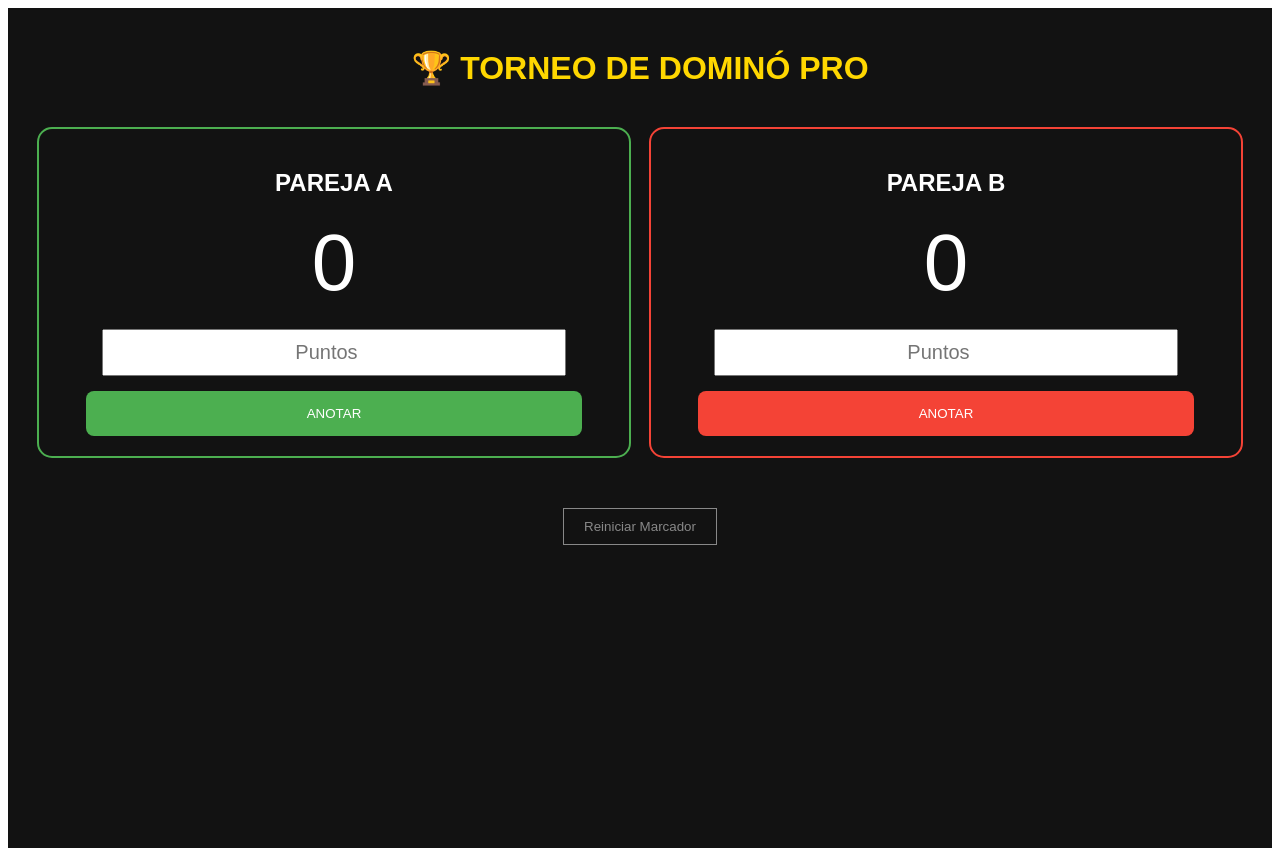
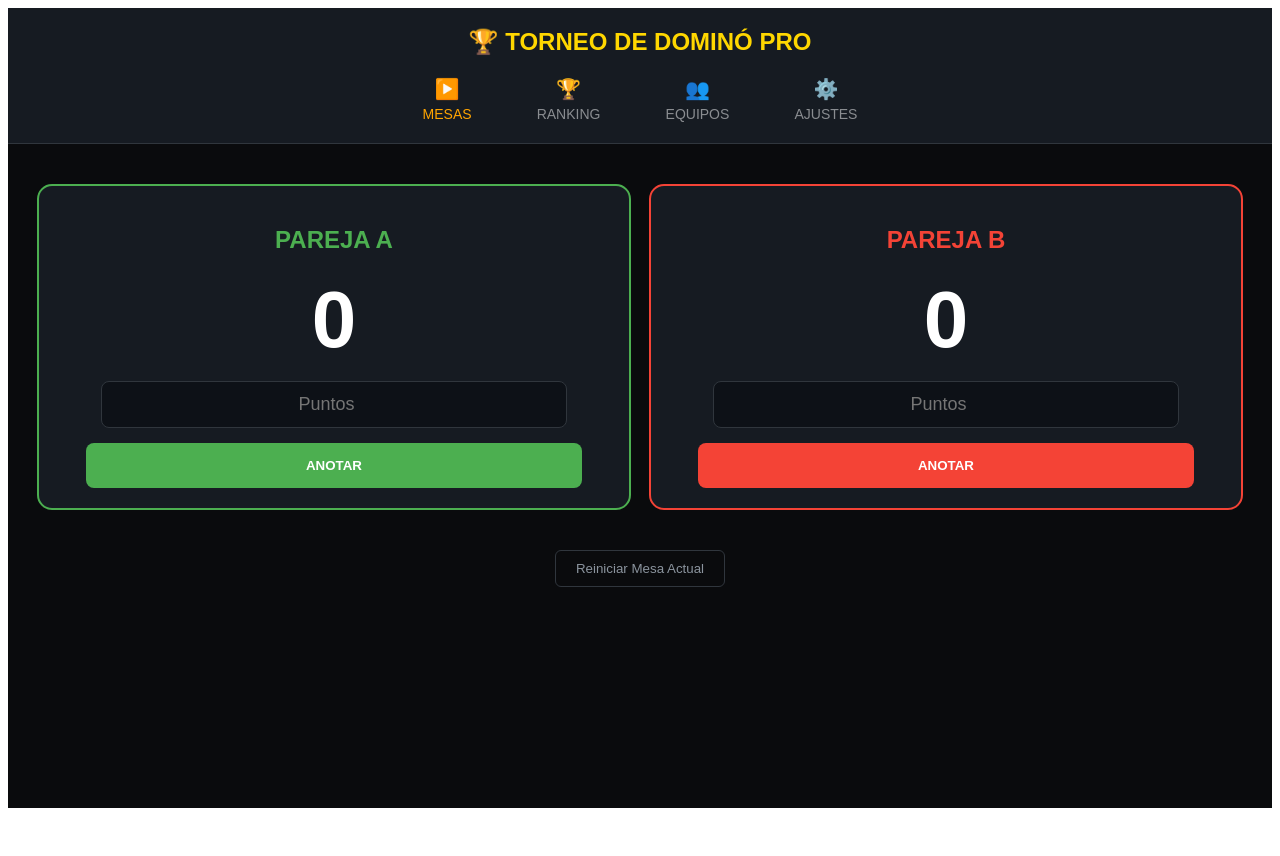
Before and after one commit to denisferrer197-arch/Domino-live-pro, a React (Create React App) app: page / in a window 1280 px wide. After the commit the page ends 816 px from the top, so only its background shows below. Built offline with nearby package versions, Linux system fonts and the light colour scheme.

Commit message:
Añadida navegación superior: Mesas, Ranking, Equipos y Ajustes

```diff
--- a/src/App.js
+++ b/src/App.js
@@ -19,24 +19,63 @@ function App() {
     }
   };
 
+  const navButtonStyle = {
+    backgroundColor: 'transparent',
+    border: 'none',
+    color: '#8a8d91',
+    cursor: 'pointer',
+    fontSize: '14px',
+    display: 'flex',
+    flexDirection: 'column',
+    alignItems: 'center',
+    gap: '5px'
+  };
+
   return (
-    <div style={{ textAlign: 'center', backgroundColor: '#121212', minHeight: '100vh', color: 'white', fontFamily: 'sans-serif', padding: '20px' }}>
-      <h1 style={{ color: '#FFD700' }}>🏆 TORNEO DE DOMINÓ PRO</h1>
-      <div style={{ display: 'flex', justifyContent: 'space-around', marginTop: '40px' }}>
-        <div style={{ border: '2px solid #4caf50', padding: '20px', borderRadius: '15px', width: '45%' }}>
-          <h2>PAREJA A</h2>
-          <div style={{ fontSize: '80px', margin: '20px 0' }}>{puntosA}</div>
-          <input type="number" value={entradaA} onChange={(e) => setEntradaA(e.target.value)} placeholder="Puntos" style={{ width: '80%', padding: '10px', fontSize: '20px', textAlign: 'center' }} />
-          <button onClick={() => sumarPuntos('A')} style={{ marginTop: '15px', width: '90%', padding: '15px', backgroundColor: '#4caf50', color: 'white', border: 'none', borderRadius: '8px' }}>ANOTAR</button>
+    <div style={{ textAlign: 'center', backgroundColor: '#0a0b0d', minHeight: '100vh', color: 'white', fontFamily: 'sans-serif' }}>
+
+      {/* ENCABEZADO Y NAVEGACIÓN */}
+      <header style={{ backgroundColor: '#161b22', padding: '20px 0', borderBottom: '1px solid #30363d' }}>
+        <h1 style={{ margin: '0 0 20px 0', color: '#FFD700', fontSize: '24px' }}>🏆 TORNEO DE DOMINÓ PRO</h1>
+
+        <nav style={{ display: 'flex', justifyContent: 'space-around', maxWidth: '500px', margin: '0 auto' }}>
+          <button style={{...navButtonStyle, color: '#ffa500'}}>
+            <span style={{fontSize: '20px'}}>▶️</span> MESAS
+          </button>
+          <button style={navButtonStyle}>
+            <span style={{fontSize: '20px'}}>🏆</span> RANKING
+          </button>
+          <button style={navButtonStyle}>
+            <span style={{fontSize: '20px'}}>👥</span> EQUIPOS
+          </button>
+          <button style={navButtonStyle}>
+            <span style={{fontSize: '20px'}}>⚙️</span> AJUSTES
+          </button>
+        </nav>
+      </header>
+
+      {/* ÁREA DE JUEGO (MESAS) */}
+      <main style={{ padding: '20px' }}>
+        <div style={{ display: 'flex', justifyContent: 'space-around', marginTop: '20px' }}>
+          <div style={{ border: '2px solid #4caf50', padding: '20px', borderRadius: '15px', width: '45%', backgroundColor: '#161b22' }}>
+            <h2 style={{color: '#4caf50'}}>PAREJA A</h2>
+            <div style={{ fontSize: '80px', margin: '15px 0', fontWeight: 'bold' }}>{puntosA}</div>
+            <input type="number" value={entradaA} onChange={(e) => setEntradaA(e.target.value)} placeholder="Puntos" style={{ width: '80%', padding: '12px', fontSize: '18px', textAlign: 'center', borderRadius: '8px', border: '1px solid #30363d', backgroundColor: '#0d1117', color: 'white' }} />
+            <button onClick={() => sumarPuntos('A')} style={{ marginTop: '15px', width: '90%', padding: '15px', backgroundColor: '#4caf50', color: 'white', border: 'none', borderRadius: '8px', fontWeight: 'bold' }}>ANOTAR</button>
+          </div>
+
+          <div style={{ border: '2px solid #f44336', padding: '20px', borderRadius: '15px', width: '45%', backgroundColor: '#161b22' }}>
+            <h2 style={{color: '#f44336'}}>PAREJA B</h2>
+            <div style={{ fontSize: '80px', margin: '15px 0', fontWeight: 'bold' }}>{puntosB}</div>
+            <input type="number" value={entradaB} onChange={(e) => setEntradaB(e.target.value)} placeholder="Puntos" style={{ width: '80%', padding: '12px', fontSize: '18px', textAlign: 'center', borderRadius: '8px', border: '1px solid #30363d', backgroundColor: '#0d1117', color: 'white' }} />
+            <button onClick={() => sumarPuntos('B')} style={{ marginTop: '15px', width: '90%', padding: '15px', backgroundColor: '#f44336', color: 'white', border: 'none', borderRadius: '8px', fontWeight: 'bold' }}>ANOTAR</button>
+          </div>
         </div>
-        <div style={{ border: '2px solid #f44336', padding: '20px', borderRadius: '15px', width: '45%' }}>
-          <h2>PAREJA B</h2>
-          <div style={{ fontSize: '80px', margin: '20px 0' }}>{puntosB}</div>
-          <input type="number" value={entradaB} onChange={(e) => setEntradaB(e.target.value)} placeholder="Puntos" style={{ width: '80%', padding: '10px', fontSize: '20px', textAlign: 'center' }} />
-          <button onClick={() => sumarPuntos('B')} style={{ marginTop: '15px', width: '90%', padding: '15px', backgroundColor: '#f44336', color: 'white', border: 'none', borderRadius: '8px' }}>ANOTAR</button>
-        </div>
-      </div>
-      <button onClick={() => { setPuntosA(0); setPuntosB(0); }} style={{ marginTop: '50px', backgroundColor: 'transparent', color: '#888', border: '1px solid #888', padding: '10px 20px' }}>Reiniciar Marcador</button>
+
+        <button onClick={() => { if(window.confirm("¿Reiniciar?")) { setPuntosA(0); setPuntosB(0); } }} style={{ marginTop: '40px', backgroundColor: 'transparent', color: '#8b949e', border: '1px solid #30363d', padding: '10px 20px', borderRadius: '6px' }}>
+          Reiniciar Mesa Actual
+        </button>
+      </main>
     </div>
   );
 }
```
